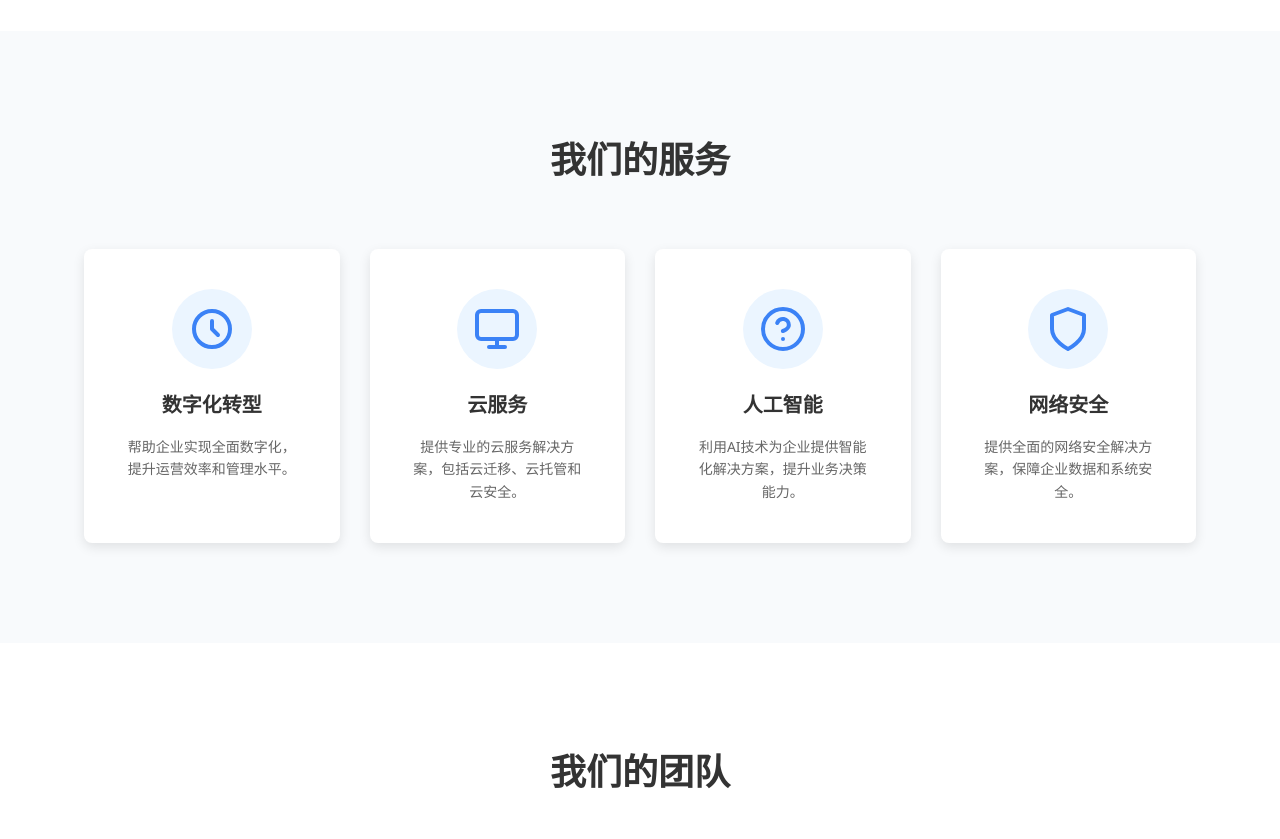
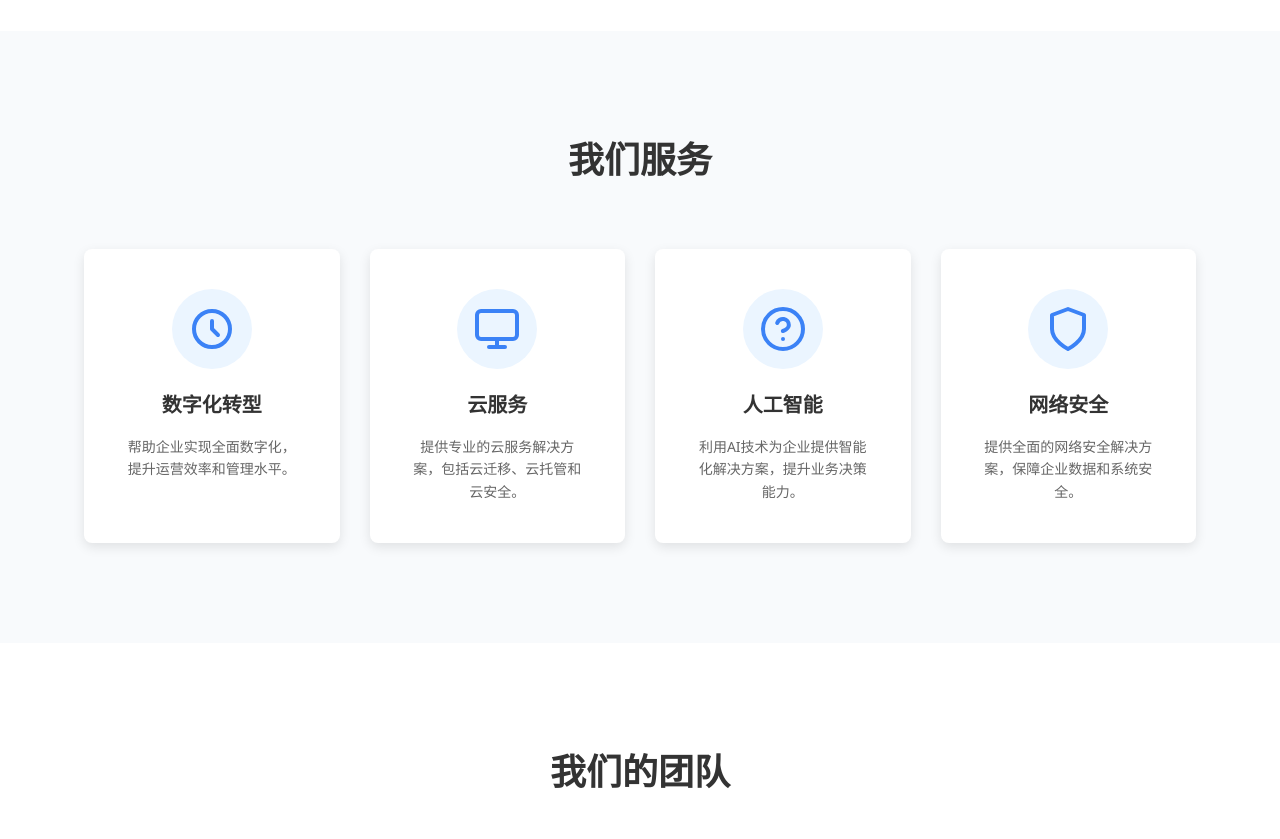
Before and after one commit to ethan200293-rgb/code, a plain HTML site: page index.html in a window 1280 px wide. Shown: the part 980-1819 px from the top of the page. Drawn offline with Linux system fonts and the light colour scheme.

Commit message:
Update index.html

```diff
--- a/index.html
+++ b/index.html
@@ -56,7 +56,7 @@
 
     <section id="services" class="services">
         <div class="container">
-            <h2>我们的服务</h2>
+            <h2>我们服务</h2>
             <div class="services-grid">
                 <div class="service-item">
                     <div class="service-icon">
```
